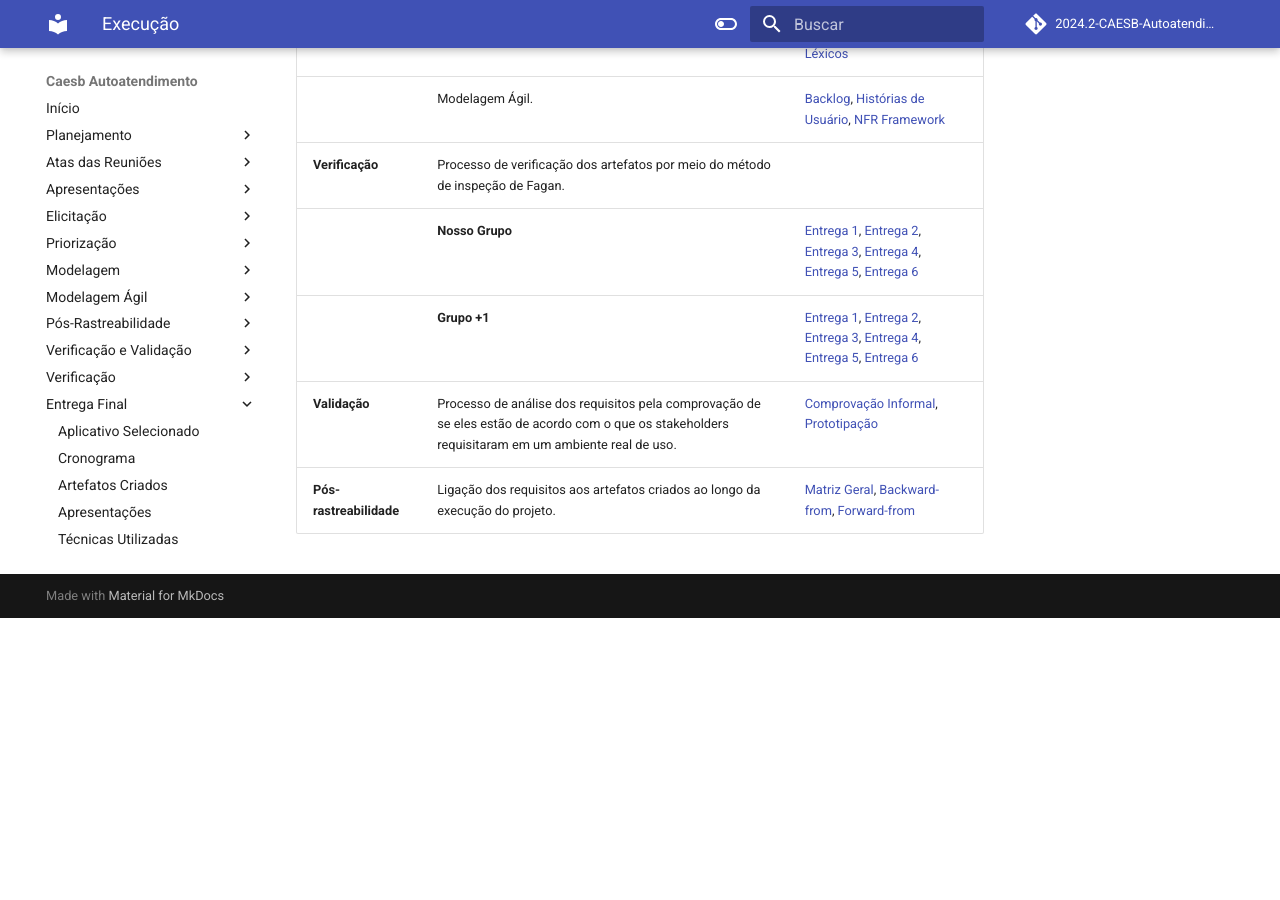
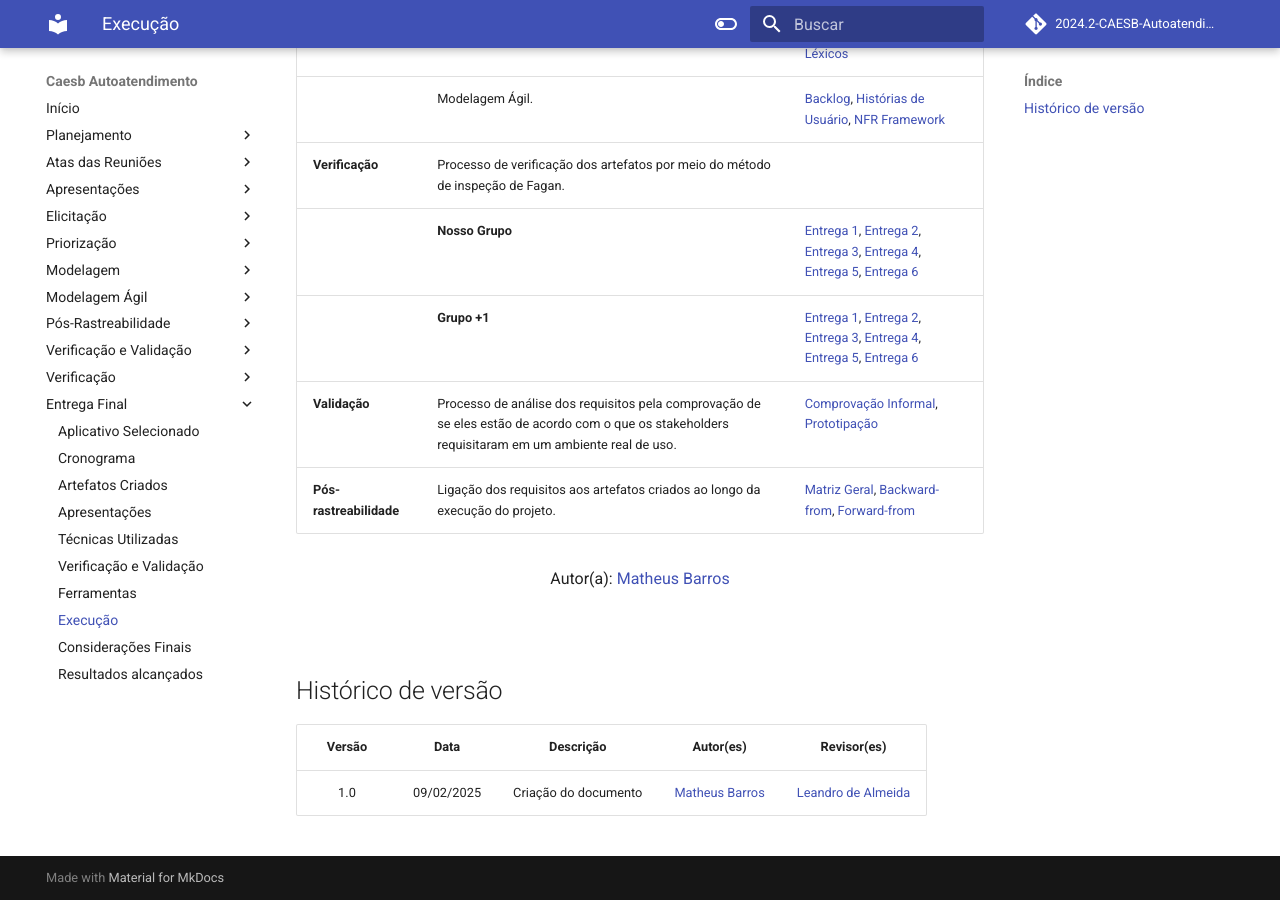
Before and after one commit to Requisitos-de-Software/2024.2-CAESB-Autoatendimento, an MkDocs documentation site: the page built from docs/Entrega_final/execução.md, in a window 1280 px wide and 900 px high, scrolled down 906 px. Built offline with MkDocs 1.6.1 and Material for MkDocs 9.7.7, drawn with Linux system fonts in a browser that asks for light colours; comment, search, counter and statistics services are not loaded; before the commit the page ends 1524 px from its top, so only the background shows below that.

Commit message:
Correções menores

```diff
--- a/docs/Entrega_final/execução.md
+++ b/docs/Entrega_final/execução.md
@@ -15,3 +15,15 @@
 |                        | **Grupo +1** | <a href="#">Entrega 1</a>, <a href="#">Entrega 2</a>, <a href="#">Entrega 3</a>, <a href="#">Entrega 4</a>, <a href="#">Entrega 5</a>, <a href="#">Entrega 6</a> |
 | **Validação**          | Processo de análise dos requisitos pela comprovação de se eles estão de acordo com o que os stakeholders requisitaram em um ambiente real de uso. | <a href="https://requisitos-de-software.github.io/2024.2-CAESB-Autoatendimento/validacao/compro_informal/">Comprovação Informal</a>, <a href="https://requisitos-de-software.github.io/2024.2-CAESB-Autoatendimento/validacao/prototipacao/">Prototipação</a> |
 | **Pós-rastreabilidade** | Ligação dos requisitos aos artefatos criados ao longo da execução do projeto. | <a href="https://requisitos-de-software.github.io/2024.2-CAESB-Autoatendimento/pos_rastreabilidade/matriz/">Matriz Geral</a>, <a href="https://requisitos-de-software.github.io/2024.2-CAESB-Autoatendimento/pos_rastreabilidade/backwardfrom/">Backward-from</a>,<a href="https://requisitos-de-software.github.io/2024.2-CAESB-Autoatendimento/pos_rastreabilidade/forwardfrom/"> Forward-from</a> |
+
+<center>
+Autor(a): <a href="https://github.com/Ninja-Haiyai" target = "_blank">Matheus Barros</a></h6>
+</center>
+
+<br>
+
+## Histórico de versão
+
+| Versão |    Data    |      Descrição       |       Autor(es)       |     Revisor(es)     |
+| :----: | :--------: | :------------------: | :-----: | :-----: |
+|  1.0   | 09/02/2025 | Criação do documento | [Matheus Barros](https://github.com/Ninja-Haiyai)| [Leandro de Almeida](https://github.com/leomitx10)  |
```
Also changed, not shown: docs/Entrega_final/consideracoes.md (+5 -6 lines), docs/Entrega_final/resultados.md (+0 -1 lines).
